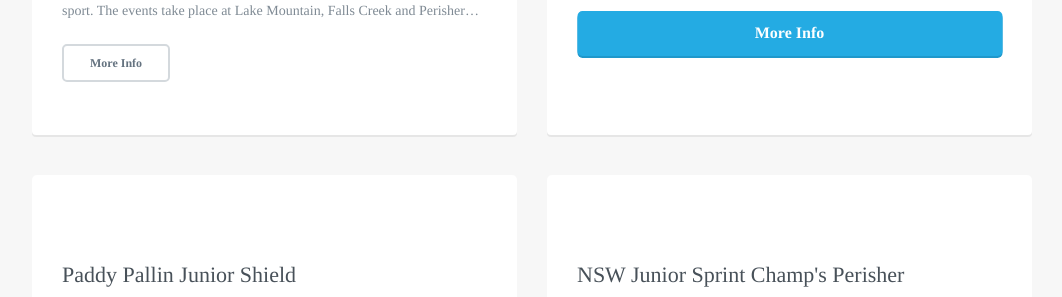
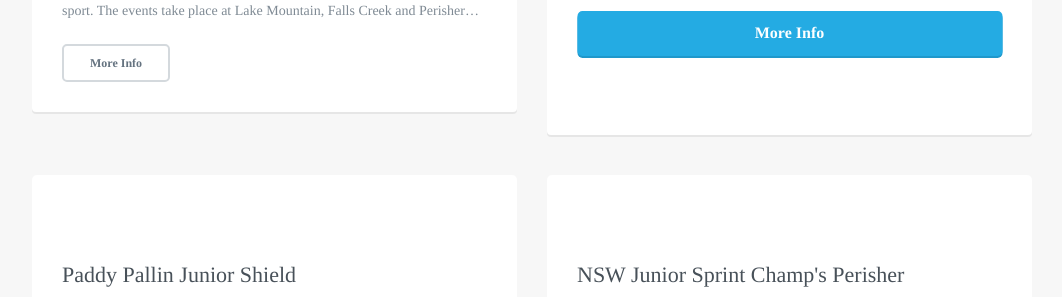
Before and after one commit to robcatto/robcatto.github.io, a Jekyll site: the page built from events/index.html, in a window 1280 px wide and 900 px high, scrolled down 628 px. Shown: the part 150-447 px from the top of the window, without its empty margins (108-1170 px from the left). Built offline with Jekyll 4.4.1, drawn with Linux system fonts in a browser that asks for light colours; some web fonts are replaced; Markdown is read by kramdown in place of the engine named in the settings.

Commit message:
Update index.html

```diff
--- a/events/index.html
+++ b/events/index.html
@@ -298,7 +298,7 @@ layout: default
                 <div class="row" style="max-width: 1030px;">
                      <!--Paddy Pallin Junior Perisher-->
                         <div class="column two">
-                            <div class="callout-card event__card">
+                            <div class="callout-card event__card" style="min-height: initial;">
                                     <a class="title" href="/events/fast-&-female-lake-mountain">
     <div class="event__bar">
 
```
